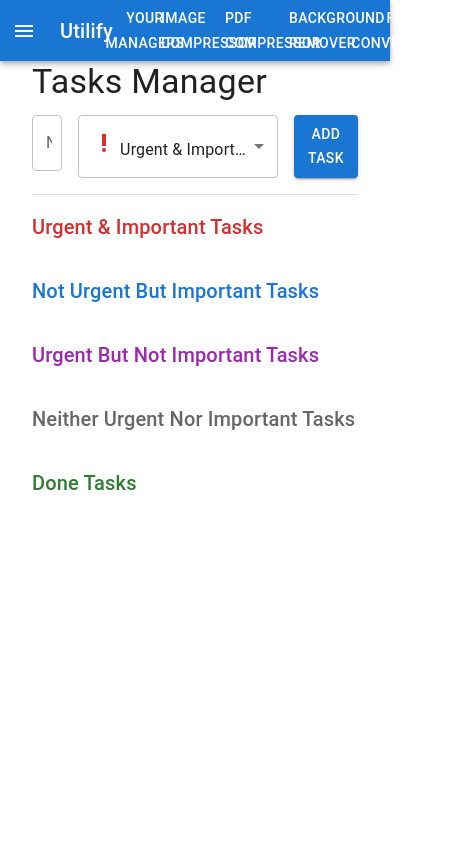
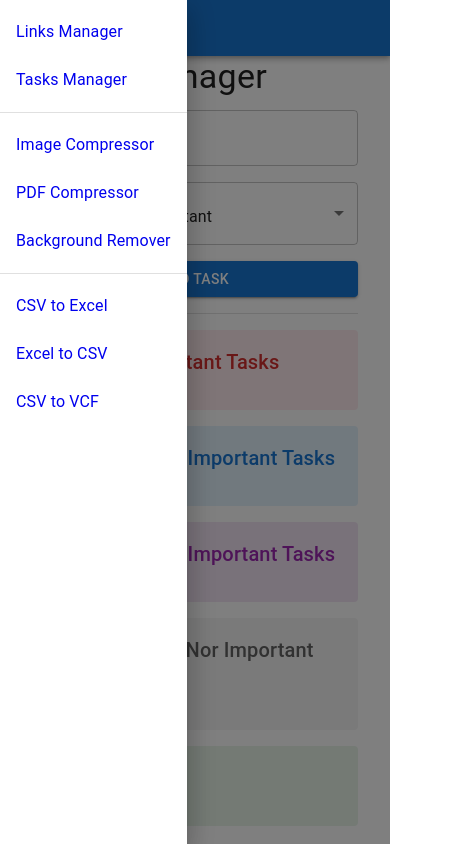
Before and after one commit to halleshubham/links-manager, a React (Vite) app: page /tasks-manager in a window 390 px wide. Both pictures are taken after a click on the button "menu". Shown: the whole page, 451 px wide, since content can reach past the window. Built offline with nearby package versions, Linux system fonts and the light colour scheme.

Commit message:
Updated Task Manager with responsiveness

```diff
--- a/src/NavBar.tsx
+++ b/src/NavBar.tsx
@@ -1,11 +1,15 @@
 import React from 'react';
-import { AppBar, Toolbar, Typography, Button, Menu, MenuItem, IconButton } from '@mui/material';
+import { AppBar, Toolbar, Typography, Button, Menu, MenuItem, IconButton, Drawer, List, ListItem, ListItemText, Divider, useMediaQuery, useTheme } from '@mui/material';
 import { Link } from 'react-router-dom';
 import MenuIcon from '@mui/icons-material/Menu';
 
 const NavBar: React.FC = () => {
   const [anchorElManagers, setAnchorElManagers] = React.useState<null | HTMLElement>(null);
   const [anchorElConversions, setAnchorElConversions] = React.useState<null | HTMLElement>(null);
+  const [drawerOpen, setDrawerOpen] = React.useState(false);
+
+  const theme = useTheme();
+  const isMobile = useMediaQuery(theme.breakpoints.down('sm'));
 
   const handleManagersClick = (event: React.MouseEvent<HTMLButtonElement>) => {
     setAnchorElManagers(event.currentTarget);
@@ -23,15 +27,69 @@ const NavBar: React.FC = () => {
     setAnchorElConversions(null);
   };
 
+  const toggleDrawer = (open: boolean) => (event: React.KeyboardEvent | React.MouseEvent) => {
+    if (event.type === 'keydown' && ((event as React.KeyboardEvent).key === 'Tab' || (event as React.KeyboardEvent).key === 'Shift')) {
+      return;
+    }
+    setDrawerOpen(open);
+  };
+
+  const drawerList = () => (
+    <div
+      role="presentation"
+      onClick={toggleDrawer(false)}
+      onKeyDown={toggleDrawer(false)}
+    >
+      <List>
+        <ListItem button component={Link} to="/links-manager">
+          <ListItemText primary="Links Manager" />
+        </ListItem>
+        <ListItem button component={Link} to="/tasks-manager">
+          <ListItemText primary="Tasks Manager" />
+        </ListItem>
+      </List>
+      <Divider />
+      <List>
+        <ListItem button component={Link} to="/image-compressor">
+          <ListItemText primary="Image Compressor" />
+        </ListItem>
+        <ListItem button component={Link} to="/pdf-compressor">
+          <ListItemText primary="PDF Compressor" />
+        </ListItem>
+        <ListItem button component={Link} to="/background-remover">
+          <ListItemText primary="Background Remover" />
+        </ListItem>
+      </List>
+      <Divider />
+      <List>
+        <ListItem button component={Link} to="/csv-to-excel">
+          <ListItemText primary="CSV to Excel" />
+        </ListItem>
+        <ListItem button component={Link} to="/excel-to-csv">
+          <ListItemText primary="Excel to CSV" />
+        </ListItem>
+        <ListItem button component={Link} to="/csv-to-vcf">
+          <ListItemText primary="CSV to VCF" />
+        </ListItem>
+      </List>
+    </div>
+  );
+
   return (
+    <>
       <AppBar position="static">
         <Toolbar>
-        <IconButton edge="start" color="inherit" aria-label="menu" sx={{ mr: 2 }}>
+          {isMobile && (
+            <IconButton edge="start" color="inherit" aria-label="menu" onClick={toggleDrawer(true)} sx={{ mr: 2 }}>
               <MenuIcon />
             </IconButton>
+          )}
+          <img src="./utilify.png" alt="logo" style={{ width: 30, height: 30, marginRight: 10 }} />
           <Typography variant="h6" sx={{ flexGrow: 1 }}>
             Utilify
           </Typography>
+          {!isMobile && (
+            <>
               <Button color="inherit" onClick={handleManagersClick}>
                 Your Managers
               </Button>
@@ -74,8 +132,14 @@ const NavBar: React.FC = () => {
                   CSV to VCF
                 </MenuItem>
               </Menu>
+            </>
+          )}
         </Toolbar>
       </AppBar>
+      <Drawer anchor="left" open={drawerOpen} onClose={toggleDrawer(false)}>
+        {drawerList()}
+      </Drawer>
+    </>
   );
 };
 
--- a/src/TasksManager.tsx
+++ b/src/TasksManager.tsx
@@ -2,7 +2,7 @@ import React, { useState, useEffect } from 'react';
 import {
   Container, Typography, Box, TextField, Button, List, ListItem, ListItemText,
   ListItemSecondaryAction, IconButton, Divider, Dialog, DialogActions, DialogContent,
-  DialogContentText, DialogTitle, Slide, Select, MenuItem
+  DialogContentText, DialogTitle, Slide, Select, MenuItem, Grid
 } from '@mui/material';
 import { Check, Delete, PriorityHigh, Schedule, LowPriority, NotInterested } from '@mui/icons-material';
 import { TransitionProps } from '@mui/material/transitions';
@@ -117,18 +117,22 @@ const TasksManager: React.FC = () => {
       <Typography variant="h4" gutterBottom>
         Tasks Manager
       </Typography>
-      <Box display="flex" mb={2}>
+      <Box mb={2}>
+        <Grid container spacing={2}>
+          <Grid item xs={12} sm={8}>
             <TextField
               label="New Task"
               value={newTask}
               onChange={(e) => setNewTask(e.target.value)}
               fullWidth
             />
+          </Grid>
+          <Grid item xs={12} sm={4}>
             <Select
               value={taskType}
               onChange={(e) => setTaskType(e.target.value as Task['type'])}
               variant="outlined"
-          sx={{ ml: 2, minWidth: 200 }}
+              fullWidth
             >
               <MenuItem value="urgent-important">
                 <PriorityHigh color="error" /> Urgent & Important
@@ -143,36 +147,40 @@ const TasksManager: React.FC = () => {
                 <NotInterested color="disabled" /> Neither Urgent Nor Important
               </MenuItem>
             </Select>
-        <Button variant="contained" color="primary" onClick={addTask} sx={{ ml: 2 }}>
+          </Grid>
+          <Grid item xs={12}>
+            <Button variant="contained" color="primary" onClick={addTask} fullWidth>
               Add Task
             </Button>
+          </Grid>
+        </Grid>
       </Box>
       <Divider />
-      <Box mt={2}>
+      <Box mt={2} sx={{ bgcolor: '#ffebee', p: 2, borderRadius: 1 }}>
         <Typography variant="h6" color="error">
           Urgent & Important Tasks
         </Typography>
         {renderTasks('urgent-important')}
       </Box>
-      <Box mt={2}>
+      <Box mt={2} sx={{ bgcolor: '#e3f2fd', p: 2, borderRadius: 1 }}>
         <Typography variant="h6" color="primary">
           Not Urgent But Important Tasks
         </Typography>
         {renderTasks('not-urgent-important')}
       </Box>
-      <Box mt={2}>
+      <Box mt={2} sx={{ bgcolor: '#f3e5f5', p: 2, borderRadius: 1 }}>
         <Typography variant="h6" color="secondary">
           Urgent But Not Important Tasks
         </Typography>
         {renderTasks('urgent-not-important')}
       </Box>
-      <Box mt={2}>
+      <Box mt={2} sx={{ bgcolor: '#f5f5f5', p: 2, borderRadius: 1 }}>
         <Typography variant="h6" color="textSecondary">
           Neither Urgent Nor Important Tasks
         </Typography>
         {renderTasks('neither')}
       </Box>
-      <Box mt={2}>
+      <Box mt={2} sx={{ bgcolor: '#e8f5e9', p: 2, borderRadius: 1 }}>
         <Typography variant="h6" color="success">
           Done Tasks
         </Typography>
```
Lines whose indentation alone changed are shown as unchanged.
